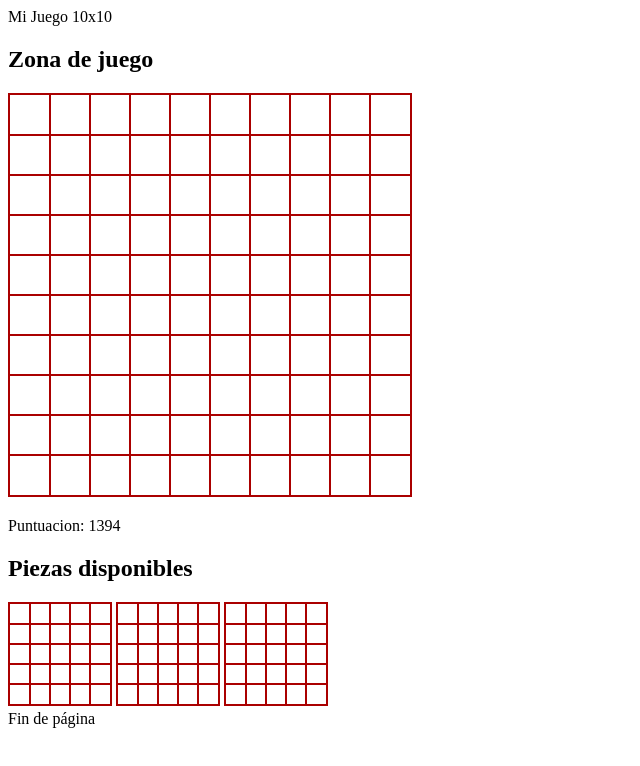
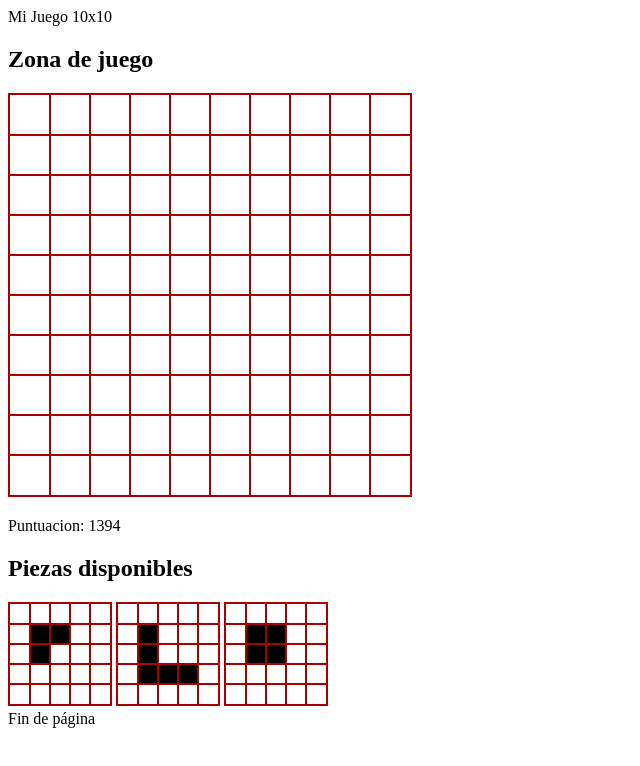
Before and after one commit to JLS97/1010, a plain HTML site: page index.html in a window 1280 px wide. Shown: the whole page, without its empty margins (0-640 px from the left). Drawn offline with Linux system fonts and the light colour scheme.

Commit message:
reconstruccion de codigo para orientarlo a objetos

```diff
--- a/index.html
+++ b/index.html
@@ -3,9 +3,11 @@
 <head>
 	<title>10x10</title>
 	<script type="text/javascript" src="index.js"></script>
+	<script type="text/javascript" src="pieza.js"></script>
+	<script type="text/javascript" src="panel.js"></script>
 	<style type="text/css" href="canvas.css"></style>
 </head>
-<body onload="pintarPanelJuego();">
+<body >
 	<header>Mi Juego 10x10</header>
 	<div>
 		<h2>Zona de juego</h2>
--- a/index.js
+++ b/index.js
@@ -2,120 +2,42 @@
 var DIVISIONES = 10;
 var DIVISIONES2 = 5;
 
-var canvas1Lleno = false;
-var canvas2Lleno = false;
-var canvas3Lleno = false;
+var resetFichas = true;
 
-//objeto de tipo pieza
-class Pieza
-{
-	constructor(num)
-	{
-		if(num == 0)
-			this.tipo =1;
-		else
-			this.tipo = num;
-	}
 
-	tipo()
-	{
-		return this.tipo;
-	}
-}
+//main desde el que controlamos lo que ocurre en cada momento
+window.onload =
+function main(){
 
-var Pieza1 = new Pieza(Math.round(Math.random()*9));
-var Pieza2 = new Pieza(Math.round(Math.random()*9));
-var Pieza3 = new Pieza(Math.round(Math.random()*9));
+	//panel de juego
+	var Panel = new panel(1);
 
-console.log(Pieza1.tipo);
-console.log(Pieza2.tipo);
-console.log(Pieza3.tipo);
+	//paneles auxiliares para las fichas
+	var PanelFicha1 = new panel(2);
+	var PanelFicha2 = new panel(2);
+	var PanelFicha3 = new panel(2);
 
-function pintarPanelJuego()
-{
-	let cv = document.getElementById('panel');
-	let ctx = cv.getContext('2d');
-	let tam = cv.width/DIVISIONES;
 
-	ctx.beginPath();
-	ctx.lineWidth = 2;
-	ctx.strokeStyle = '#a00';
+	//pintamos los paneles
 
-	for(let i=1;i<DIVISIONES;i++)
-	{
-		//Verticales
-		ctx.moveTo(i*tam,0);
-		ctx.lineTo(i*tam,cv.height);
-		//Horizontales
-		ctx.moveTo(0,i*tam);
-		ctx.lineTo(cv.width,i*tam);
-	}
+	Panel.pintar(10,'panel');
 
-	ctx.stroke();
+	PanelFicha1.pintar(5,'pieza1');
+	PanelFicha2.pintar(5,'pieza2');
+	PanelFicha3.pintar(5,'pieza3');
 
-	pintarPanelesFichas();
-}
+	//creamos las 3 primeras piezas
+	var Pieza1 = new Pieza(Math.round(Math.random()*9));
+	var Pieza2 = new Pieza(Math.round(Math.random()*9));
+	var Pieza3 = new Pieza(Math.round(Math.random()*9));
 
-function pintarPanelesFichas()
-{
-	let f1 = document.getElementById('pieza1');
-	let f2 = document.getElementById('pieza2');
-	let f3 = document.getElementById('pieza3');
+	console.log(Pieza1.tipo);
+	console.log(Pieza2.tipo);
+	console.log(Pieza3.tipo);
 
-	let ctxf1 = f1.getContext('2d');
-	let ctxf2 = f2.getContext('2d');
-	let ctxf3 = f3.getContext('2d');
-
-	let tam2 = f1.width/DIVISIONES2;
-
-	//Primera ficha
-	ctxf1.beginPath();
-	ctxf1.lineWidth = 2;
-	ctxf1.strokeStyle = '#a00';
-
-	//Segunda ficha
-	ctxf2.beginPath();
-	ctxf2.lineWidth = 2;
-	ctxf2.strokeStyle = '#a00';
-
-	//Tercera ficha
-	ctxf3.beginPath();
-	ctxf3.lineWidth = 2;
-	ctxf3.strokeStyle = '#a00';
-
-	for(let i=1;i<DIVISIONES2;i++)
-	{
-		//Verticales
-		ctxf1.moveTo(i*tam2,0);
-		ctxf1.lineTo(i*tam2,f1.height);
-		//Horizontales
-		ctxf1.moveTo(0,i*tam2);
-		ctxf1.lineTo(f1.width,i*tam2);
-	}
-
-	for(let i=1;i<DIVISIONES2;i++)
-	{
-		//Verticales
-		ctxf2.moveTo(i*tam2,0);
-		ctxf2.lineTo(i*tam2,f2.height);
-		//Horizontales
-		ctxf2.moveTo(0,i*tam2);
-		ctxf2.lineTo(f2.width,i*tam2);
-	}
-
-	for(let i=1;i<DIVISIONES2;i++)
-	{
-		//Verticales
-		ctxf3.moveTo(i*tam2,0);
-		ctxf3.lineTo(i*tam2,f3.height);
-		//Horizontales
-		ctxf3.moveTo(0,i*tam2);
-		ctxf3.lineTo(f3.width,i*tam2);
-	}
-
-	ctxf1.stroke();
-	ctxf2.stroke();
-	ctxf3.stroke();
+	Pieza1.pinta('pieza1');
+	Pieza2.pinta('pieza2');
+	Pieza3.pinta('pieza3');
 
 
 }
--- /dev/null
+++ b/panel.js
@@ -0,0 +1,81 @@
+//clase panel
+class panel
+{
+	//si al constructor le pasamos un 1 indicara que es el panel de juego
+	//si le pasamos un 2 indicara que es el panel de ficha disponible
+	constructor(num)
+	{
+		//si el tipo de panel es el del juego obviamente necesitaremos muchas mas funciones
+		if(num==1)
+		{
+			this.height = 400;
+			this.width = 400;
+
+			this.tipo = num;
+
+			this.titulo ='Panel de juego';
+
+			this.puntuacion = 0;
+
+			//esta es la matriz que se nos pide en la practica con la que se gestionara todo
+			//inicializaremos la matriz de 10x10 con todas las posiciones a 0(libres)
+			this.matriz = [];
+
+			for(var x = 0;x<10;x++)
+			{
+				this.matriz[x] = new Array(10);
+			}
+
+			for(var i  = 0;i<10;i++)
+			{
+				for(var t = 0;t<10;t++)
+				{
+					this.matriz[i][t] = 0;
+				}
+			}
+		}
+		else if(num==2)
+		{
+			this.height = 100;
+			this.width = 100;
+
+			this.tipo = num;
+
+			this.titulo = 'Pieza disponible';
+		}
+	}
+
+	setPuntuacion(num)
+	{
+		puntuacion = puntuacion + num;
+	}
+
+	getPuntuacion()
+	{
+		return puntuacion;
+	}
+
+	pintar(div,pan)
+	{
+
+		let cv = document.getElementById(pan);
+		let ctx = cv.getContext('2d');
+		let tam = this.width/div;
+
+		ctx.beginPath();
+		ctx.lineWidth = 2;
+		ctx.strokeStyle = '#a00';
+
+		for(let i=1;i<div;i++)
+		{
+			//Verticales
+			ctx.moveTo(i*tam,0);
+			ctx.lineTo(i*tam,this.height);
+			//Horizontales
+			ctx.moveTo(0,i*tam);
+			ctx.lineTo(this.width,i*tam);
+		}
+
+		ctx.stroke();
+	}
+}
--- /dev/null
+++ b/pieza.js
@@ -0,0 +1,102 @@
+//objeto de tipo pieza
+class Pieza
+{
+	constructor(num)
+	{
+		if(num == 0)
+			this.tipo =1;
+		else
+			this.tipo = num;
+
+		this.colorPieza = '#a00';
+		this.isSelected = false;
+
+		this.color = 'red';
+	}
+
+	tipo()
+	{
+		return this.tipo;
+	}
+	getSelected()
+	{
+		return this.isSelected;
+	}
+	//le paso como parametro el id del canvas en el que estoy, para que lo pinte ahi
+	pinta(pieza)
+	{
+		let cv = document.getElementById(pieza);
+		let ctx = cv.getContext('2d');
+
+		//definimos los distintos tipos de pieza a pintar
+		if(this.tipo == 1)
+		{
+
+			ctx.strokeStyle = '#a00';
+			ctx.fillRect(20,20,20,20);
+			ctx.fillRect(20,40,20,20);
+			ctx.fillRect(20,60,20,20);
+			ctx.fillRect(40,60,20,20);
+			ctx.fillRect(60,60,20,20);
+
+		}
+		if(this.tipo == 2)
+		{
+			ctx.fillRect(40,60,20,-40);
+		}
+		if(this.tipo == 3)
+		{
+			ctx.fillRect(40,40,20,20);
+		}
+		if(this.tipo == 4)
+		{
+			ctx.fillRect(0,40,20,20);
+			ctx.fillRect(20,40,20,20);
+			ctx.fillRect(60,40,20,20);
+			ctx.fillRect(40,40,20,20);
+			ctx.fillRect(80,40,20,20);
+		}
+		if(this.tipo == 5)
+		{
+			ctx.fillRect(20,40,20,20);
+			ctx.fillRect(60,40,20,20);
+			ctx.fillRect(40,40,20,20);
+		}
+		if(this.tipo == 6)
+		{
+			ctx.fillRect(20,40,20,20);
+			ctx.fillRect(40,40,20,20);
+			ctx.fillRect(40,20,20,20);
+			ctx.fillRect(20,20,20,20);
+		}
+		if(this.tipo == 7)
+		{
+			ctx.fillRect(40,20,20,20);
+			ctx.fillRect(40,40,20,20);
+			ctx.fillRect(40,60,20,20);
+			ctx.fillRect(40,80,20,20);
+		}
+		if(this.tipo == 8)
+		{
+			ctx.fillRect(20,20,20,20);
+			ctx.fillRect(20,40,20,20);
+			ctx.fillRect(20,60,20,20);
+			ctx.fillRect(40,20,20,20);
+			ctx.fillRect(40,40,20,20);
+			ctx.fillRect(40,60,20,20);
+			ctx.fillRect(60,20,20,20);
+			ctx.fillRect(60,40,20,20);
+			ctx.fillRect(60,60,20,20);
+		}
+		if(this.tipo == 9)
+		{
+			ctx.fillRect(20,20,20,20);
+			ctx.fillRect(40,20,20,20);
+			ctx.fillRect(20,40,20,20);
+		}
+
+		//ctx.fillRect(20,0,20,20);
+
+		ctx.stroke();
+	}
+}
```
